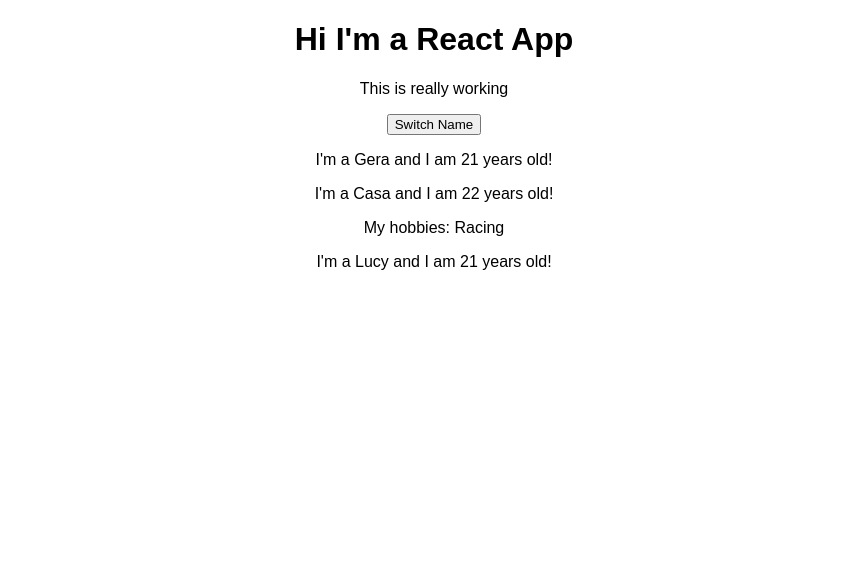
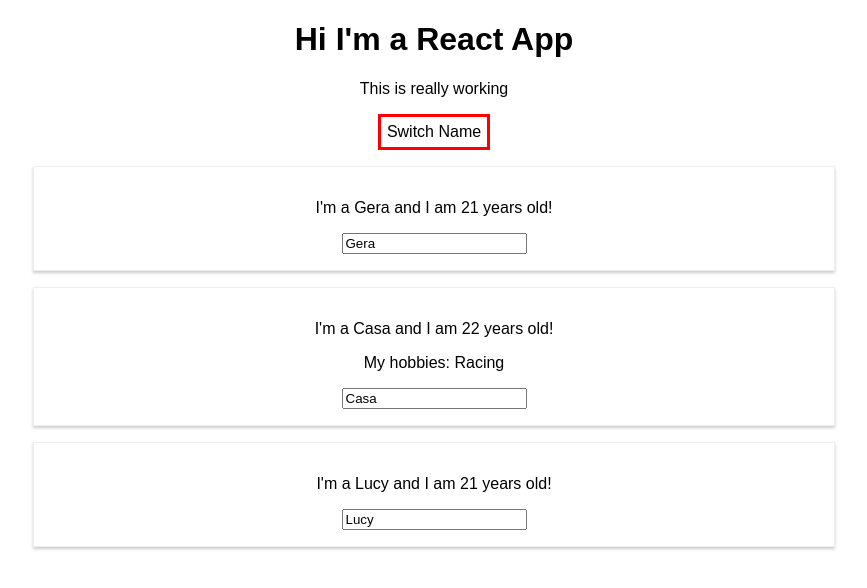
Before and after one commit to geraguti0807/ReactDemoApp, a React (Create React App) app: page / in a window 1280 px wide. Shown: the top 588 px of the page, without its empty margins (206-1073 px from the left). Built offline with nearby package versions, Linux system fonts and the light colour scheme.

Commit message:
Update-Basic-React-Syntax

```diff
--- a/src/App.js
+++ b/src/App.js
@@ -12,31 +12,55 @@ class App extends Component {
     otherState: 'some toher value'
   }
 
-  switchNameHandler = () => {
+  switchNameHandler = newName => {
     //console.log('This work');
     // DON'T DO THIS this.state.persons[0].name = 'Gerardo';
     this.setState({
       persons: [
-        { name: 'Gerardo', age: '21'},
+        { name: newName, age: '21'},
         { name: 'Casa', age: '22'},
         { name: 'Lucy', age: '20'}
       ]
     })
   };
 
+  nameChangeHandler = event => {
+    this.setState({
+      persons: [
+        { name: 'Gerardo', age: '21'},
+        { name: event.target.value, age: '22'},
+        { name: 'Lucy', age: '20'}
+      ]
+    })
+  };
+
   render() {
+    const style = {
+      backgroundColor: 'white',
+      font: 'inherit',
+      border: '3px solid red',
+      padding: '6px',
+      cursor: 'pointer'
+    };
+
     return (
       <div className="App">
         <h1>Hi I'm a React App</h1>
         <p>This is really working</p>
-        <button onClick={this.switchNameHandler}>Switch Name</button>
+        <button
+          style={style}
+          onClick={() => this.switchNameHandler('Gerardo')}>
+            Switch Name
+        </button>
         <Person
           name={this.state.persons[0].name}
           age={this.state.persons[0].age}
         />
         <Person
           name={this.state.persons[1].name}
-          age={this.state.persons[1].age}>
+          age={this.state.persons[1].age}
+          click={this.switchNameHandler.bind(this, 'Jason Gerardo')}
+          change={this.nameChangeHandler}>
             My hobbies: Racing
         </Person>
         <Person
--- /dev/null
+++ b/src/Person/Person.css
@@ -0,0 +1,8 @@
+.Person {
+    width: 60%;
+    margin: 16px auto;
+    border: 1px solid #eee;
+    box-shadow: 0 2px 3px #ccc;
+    padding: 16px;
+    text-align: center;
+}
--- a/src/Person/Person.js
+++ b/src/Person/Person.js
@@ -1,12 +1,14 @@
 import React from 'react';
+import './Person.css';
 
 const person = props => {
-return (
-    <div>
-        <p>I'm a {props.name} and I am {props.age} years old!</p>
-        <p>{props.children}</p>
-    </div>
-)
+    return (
+        <div className="Person">
+            <p onClick={props.click}>I'm a {props.name} and I am {props.age} years old!</p>
+            <p>{props.children}</p>
+            <input type="text" onChange={props.change} value={props.name}/>
+        </div>
+    )
 };
 
 export default person;
```
